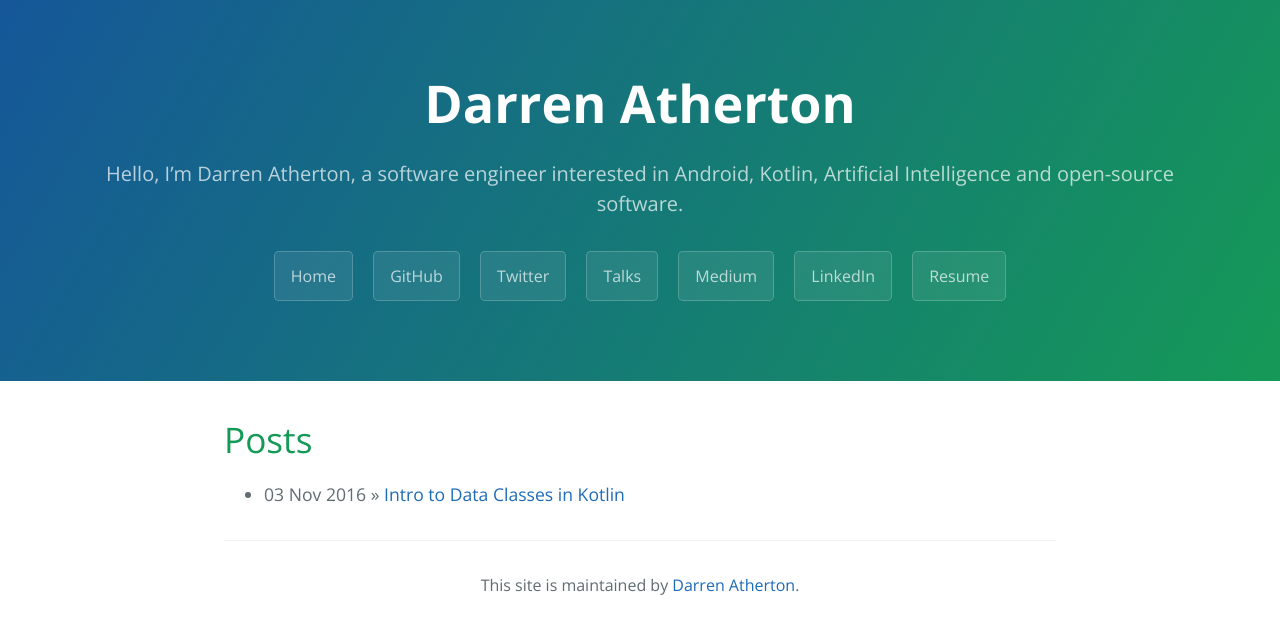
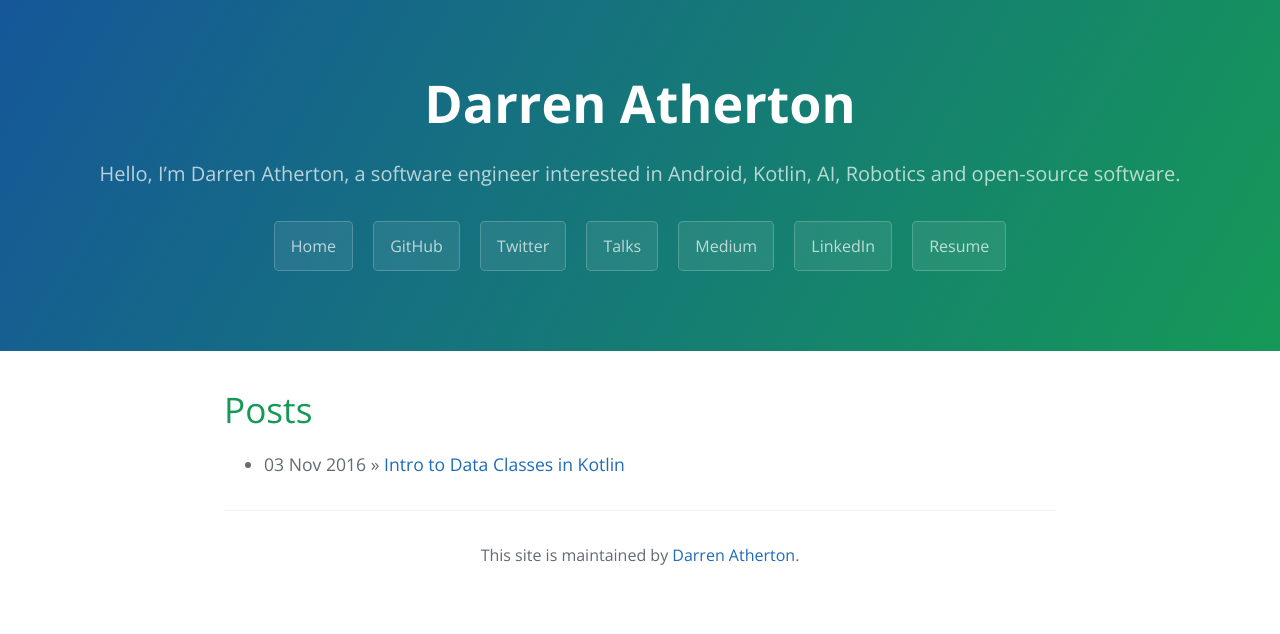
Before and after one commit to DarrenAtherton49/darrenatherton49.github.io, a Jekyll site: the page built from index.html, in a window 1280 px wide. Shown: the top 634 px of the page. Built offline with Jekyll 4.4.1, drawn with Linux system fonts in a browser that asks for light colours; the list of posts is cut into pages by our own code.

Commit message:
Edit config

```diff
--- a/_config.yml
+++ b/_config.yml
@@ -1,6 +1,6 @@
 # Setup
 title:        Darren Atherton
-tagline:      "Hello, I’m Darren Atherton, a software engineer interested in Android, Kotlin, Artificial Intelligence and open-source software."
+tagline:      "Hello, I’m Darren Atherton, a software engineer interested in Android, Kotlin, AI, Robotics and open-source software."
 baseurl:      ""
 paginate:     1
 
```
